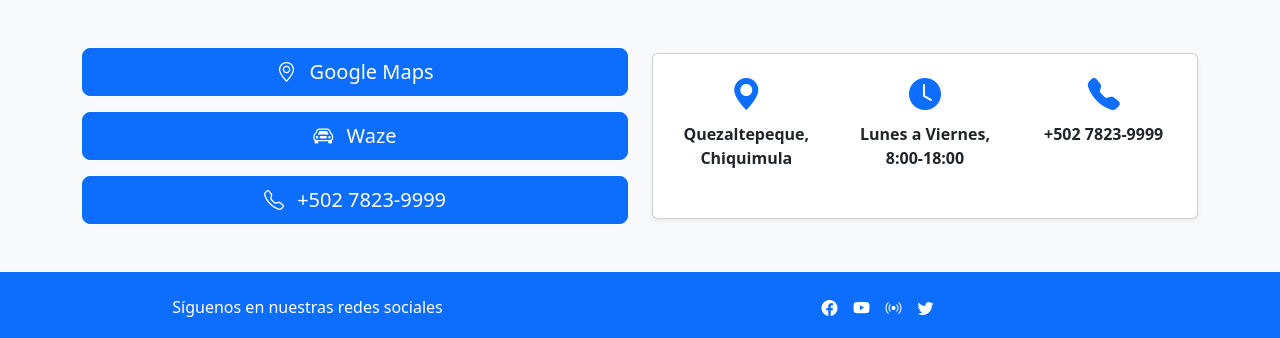
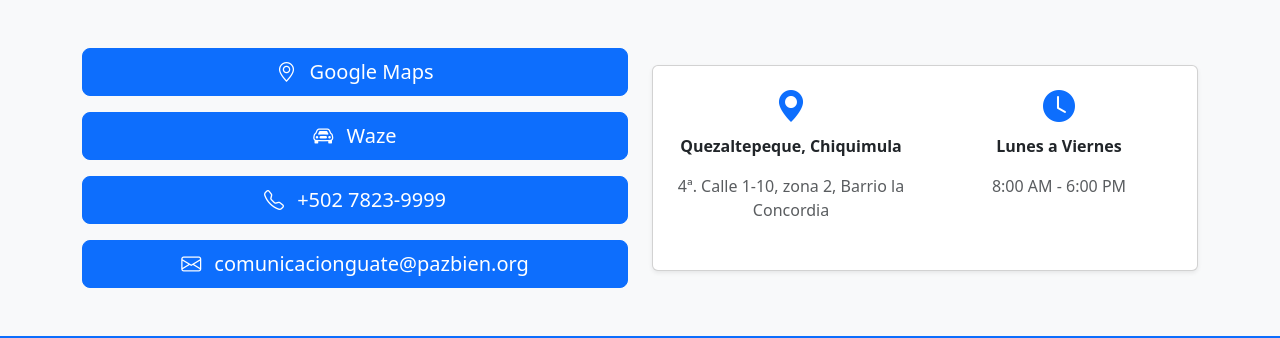
Before and after one commit to ojimenezm4/frontendPazyBien, a React (Create React App) app: page / in a window 1280 px wide. Shown: the part 2935-3273 px from the top of the page. Built offline with nearby package versions, Linux system fonts and the light colour scheme.

Commit message:
Se modifico contactos y se agrego wavify

```diff
--- a/package.json
+++ b/package.json
@@ -17,6 +17,7 @@
     "react-dom": "^18.3.1",
     "react-router-dom": "^6.23.1",
     "react-scripts": "5.0.1",
+    "react-wavify": "^1.11.1",
     "sweetalert2": "^11.11.0",
     "web-vitals": "^2.1.4"
   },
--- a/src/components/home/frame/contact.js
+++ b/src/components/home/frame/contact.js
@@ -31,6 +31,9 @@
               <a href="tel:+50278239999" className="btn btn-primary btn-lg">
                 <i className="bi bi-telephone me-2"></i> +502 7823-9999
               </a>
+              <a href="mailto:comunicacionguate@pazbien.org" className="btn btn-primary btn-lg">
+                <i className="bi bi-envelope me-2"></i> comunicacionguate@pazbien.org
+              </a>
             </div>
           </div>
           {/* /.Form column */}
@@ -41,27 +44,21 @@
               <div className="card-body">
                 <div className="row text-center">
                   {/* Grid column */}
-                  <div className="col-md-4 mb-3">
+                  <div className="col-md-6 mb-3">
                     <p className="mb-1">
                       <i className="bi bi-geo-alt-fill text-primary" style={{ fontSize: '2rem' }}></i>
                     </p>
                     <p className="fw-bold">Quezaltepeque, Chiquimula</p>
+                    <p className="text-muted">4ª. Calle 1-10, zona 2, Barrio la Concordia</p>
                   </div>
                   {/* Grid column */}
-                  <div className="col-md-4 mb-3">
+                  <div className="col-md-6 mb-3">
                     <p className="mb-1">
                       <i className="bi bi-clock-fill text-primary" style={{ fontSize: '2rem' }}></i>
                     </p>
-                    <p className="fw-bold">Lunes a Viernes, 8:00-18:00</p>
+                    <p className="fw-bold">Lunes a Viernes</p>
+                    <p className='text-muted'>8:00 AM - 6:00 PM</p>
                   </div>
-                  {/* Grid column */}
-                  <div className="col-md-4 mb-3">
-                    <p className="mb-1">
-                      <i className="bi bi-telephone-fill text-primary" style={{ fontSize: '2rem' }}></i>
-                    </p>
-                    <p className="fw-bold">+502 7823-9999</p>
-                  </div>
-                  {/* Grid column */}
                 </div>
               </div>
             </div>
```
Also changed, not shown: 1 other file (tests, documents, lock files or other folders).
